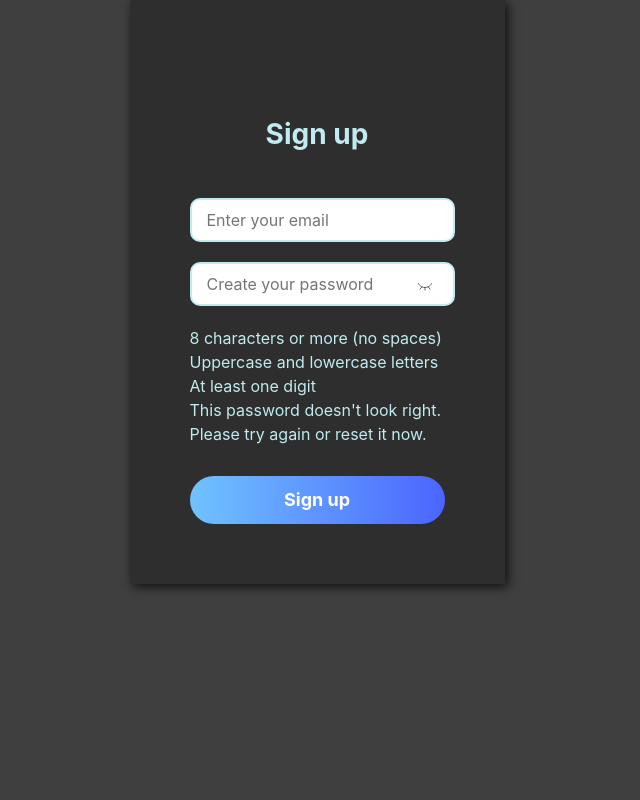
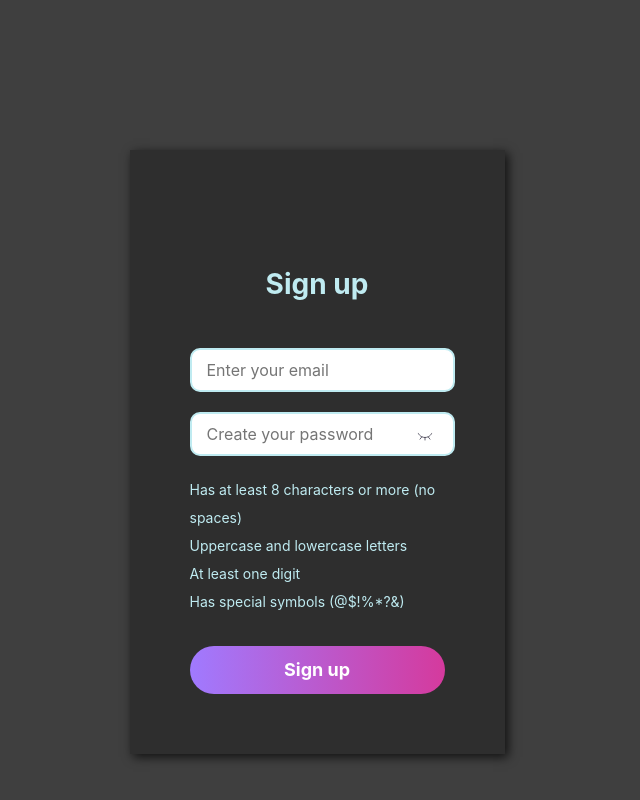
Before and after one commit to DmitryPacificAtion/contraction-timer, a React (Create React App) app: page / in a window 1280 px wide. Shown: the whole page, without its empty margins (323-963 px from the left). Built offline with nearby package versions, Linux system fonts and the light colour scheme.

Commit message:
WIP: validation

```diff
--- a/src/Auth/Login.js
+++ b/src/Auth/Login.js
@@ -6,32 +6,77 @@ import {
   Input,
   Box,
   Label,
-  I,
+  Eye,
   Suggestions,
   Text,
 } from './Login.styled';
 import { VALIDATIONS } from './constants';
 
+const FIELD_TYPES = {
+  EMAIL: 'email',
+  PASSWORD: 'password',
+};
 export function Login() {
   const [isPwdVisible, setIsPwdVisible] = useState(false);
+  const [validation, setValid] = useState({
+    eightNoSpace: VALIDATIONS.DEFAULT,
+    upperLowerLetters: VALIDATIONS.DEFAULT,
+    oneDigit: VALIDATIONS.DEFAULT,
+    specialSymbols: VALIDATIONS.DEFAULT,
+  });
+
   const togglePwdEye = useCallback(
     () => setIsPwdVisible((state) => !state),
     []
   );
+  const handleChangeField = ({ target }) => {
+    if (target.name === FIELD_TYPES.EMAIL) {
+      const res = /[a-zA-Z_.-]+@[a-zA-Z_]+?\.[a-zA-Z_]{2,}/g.test(target.value);
+    }
+    if (target.name === FIELD_TYPES.PASSWORD) {
+      // const pwd =
+      //   /^(?=.*[A-Z])(?=.*[a-z])(?=.*\d)(?=.*[@$!%*?&])[A-Za-z\d\S@$!%*?&]{8,}$/.test(
+      //     target.value
+      //   );
+      const eightNoSpace = /^\S{8,}$/.test(target.value);
+      const upperLowerLetters = /^(?=.*[A-Z])(?=.*[a-z]).+$/.test(target.value);
+      const oneDigit = /^(?=.*\d).+$/.test(target.value);
+      const specialSymbols = /^(?=.*[@$!%*?&]).+$/.test(target.value);
+
+      // Check: https://www.figma.com/design/sD1rsXjJkMWMh32I63l1d7/Clario-Test-Task
+      setValid({
+        eightNoSpace: eightNoSpace ? VALIDATIONS.CORRECT : VALIDATIONS.DEFAULT,
+        upperLowerLetters: upperLowerLetters
+          ? VALIDATIONS.CORRECT
+          : VALIDATIONS.DEFAULT,
+        oneDigit: oneDigit ? VALIDATIONS.CORRECT : VALIDATIONS.DEFAULT,
+        specialSymbols: specialSymbols
+          ? VALIDATIONS.CORRECT
+          : VALIDATIONS.DEFAULT,
+      });
+    }
+  };
   return (
     <Container>
       <Box>
         <Title>Sign up</Title>
-        <Input placeholder='Enter your email' type='email' />
+        <Input
+          placeholder='Enter your email'
+          name={FIELD_TYPES.EMAIL}
+          type='email'
+          onBlur={handleChangeField}
+        />
         <Label>
           <Input
             placeholder='Create your password'
             type={isPwdVisible ? 'text' : 'password'}
-            validation={VALIDATIONS.INSERT}
+            validation={VALIDATIONS.DEFAULT}
+            onChange={handleChangeField}
             maxLength={64}
             minLength={8}
+            name={FIELD_TYPES.PASSWORD}
           />
-          <I onClick={togglePwdEye}>
+          <Eye onClick={togglePwdEye}>
             {isPwdVisible ? (
               <svg
                 className='pwd-icon'
@@ -44,8 +89,8 @@ export function Login() {
                 <path
                   d='M4 12C4 12 5.6 7 12 7M12 7C18.4 7 20 12 20 12M12 7V4M18 5L16 7.5M6 5L8 7.5M15 13C15 14.6569 13.6569 16 12 16C10.3431 16 9 14.6569 9 13C9 11.3431 10.3431 10 12 10C13.6569 10 15 11.3431 15 13Z'
                   stroke='#464455'
-                  stroke-linecap='round'
-                  stroke-linejoin='round'
+                  strokeLinecap='round'
+                  strokeLinejoin='round'
                 />
               </svg>
             ) : (
@@ -60,23 +105,23 @@ export function Login() {
                 <path
                   d='M4 10C4 10 5.6 15 12 15M12 15C18.4 15 20 10 20 10M12 15V18M18 17L16 14.5M6 17L8 14.5'
                   stroke='#464455'
-                  stroke-linecap='round'
-                  stroke-linejoin='round'
+                  strokeLinecap='round'
+                  strokeLinejoin='round'
                 />
               </svg>
             )}
-          </I>
+          </Eye>
         </Label>
         <Suggestions>
-          <Text validation={VALIDATIONS.CORRECT}>
-            8 characters or more (no spaces)
+          <Text validation={validation.eightNoSpace}>
+            Has at least 8 characters or more (no spaces)
           </Text>
-          <Text validation={VALIDATIONS.ERROR}>
+          <Text validation={validation.upperLowerLetters}>
             Uppercase and lowercase letters
           </Text>
-          <Text validation=''>At least one digit</Text>
-          <Text validation=''>
-            This password doesn't look right. Please try again or reset it now.
+          <Text validation={validation.oneDigit}>At least one digit</Text>
+          <Text validation={validation.specialSymbols}>
+            Has special symbols (@$!%*?&)
           </Text>
         </Suggestions>
         <Button type='submit'>Sign up</Button>
--- a/src/Auth/Login.styled.jsx
+++ b/src/Auth/Login.styled.jsx
@@ -2,7 +2,7 @@ import styled from 'styled-components';
 import { VALIDATIONS, getValidationColor } from './constants';
 
 export const Container = styled.div`
-  margin: 0 auto;
+  margin: 150px auto 0;
   max-width: 375px;
   display: flex;
   justify-content: center;
@@ -20,22 +20,23 @@ export const Title = styled.h1`
 `;
 
 export const Suggestions = styled.div`
-  font: 400 13px/24px 'Inter', sans-serif;
+  font: 400 13px/28px 'Inter', sans-serif;
   text-align: left;
   padding-bottom: 30px;
 `;
 export const Text = styled.p`
-  color: ${getValidationColor};
+  font-size: 14px;
+  color: ${({ validation }) => getValidationColor(validation)};
 `;
 
 export const Input = styled.input.attrs(
-  ({ validation = VALIDATIONS.INSERT }) => ({
+  ({ validation = VALIDATIONS.DEFAULT }) => ({
     validation,
   })
 )`
   border: 2px solid;
   width: calc(100% - 24px);
-  border-color: ${getValidationColor};
+  border-color: ${({ validation }) => getValidationColor(validation)};
   border-radius: 10px;
   padding: 10px 15px;
   margin-bottom: 20px;
@@ -46,7 +47,7 @@ export const Label = styled.label`
   position: relative;
 `;
 
-export const I = styled.i`
+export const Eye = styled.i`
   position: absolute;
   top: 0;
   right: 10px;
@@ -70,7 +71,8 @@ export const Button = styled.button`
   font: 700 18px/14px 'Inter', sans-serif;
   height: 48px;
   color: #fff;
-  background-image: linear-gradient(to right, #70c3ff, #4b65ff);
+  cursor: pointer;
+  background-image: linear-gradient(to right, #a07aff, #d53a9d);
 `;
 
 // Input's attrs will be appl
--- a/src/Auth/constants.js
+++ b/src/Auth/constants.js
@@ -1,5 +1,5 @@
 export const VALIDATIONS = {
-  INSERT: 'insert',
+  DEFAULT: 'default',
   CORRECT: 'correct',
   ERROR: 'error',
 };
```
